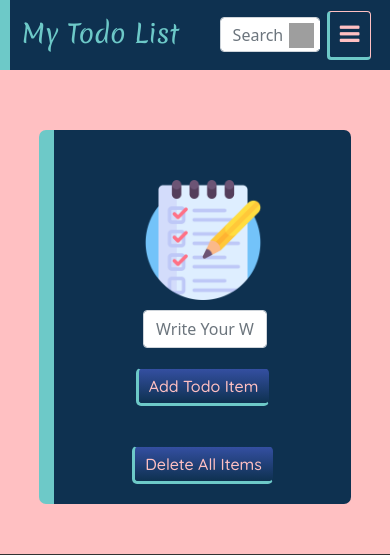
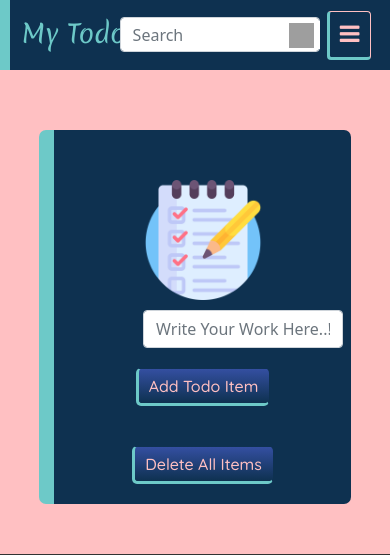
Before and after one commit to VinitRathod/Todo_List, a Django app: page / in a window 390 px wide. Shown: the top 555 px of the page. Run offline with Django 3.2, Linux system fonts and the light colour scheme; data that the repository does not hold is empty; grey boxes are pictures that could not be loaded.

Commit message:
update todoList.css, text area width 200px

```diff
--- a/static/css/todoList.css
+++ b/static/css/todoList.css
@@ -202,6 +202,9 @@ body{
     padding: 50px 15px 15px 3%;
     font-size: 100%;
   }
+  .form-control{
+    width: 200px;
+  }
 }
 
 /* footer{
```
